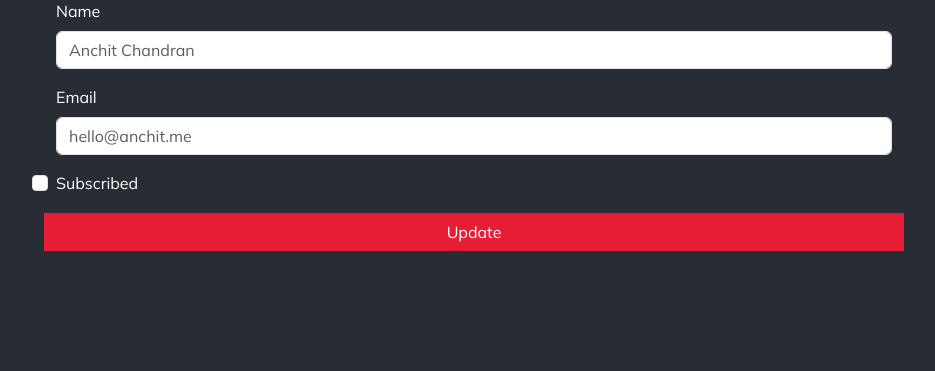
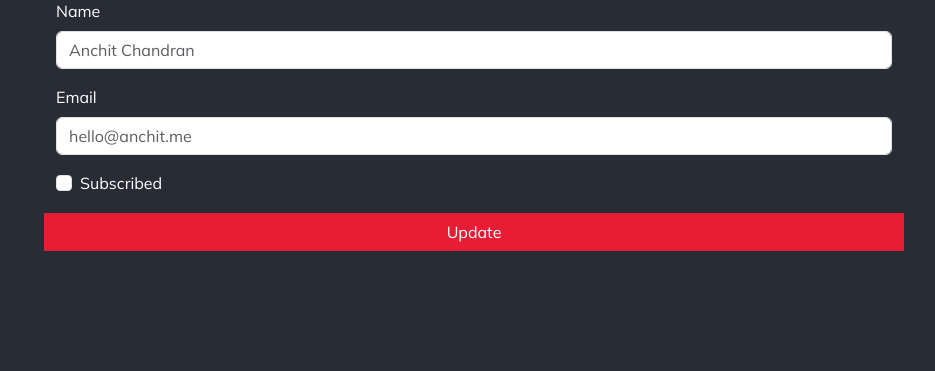
Before and after one commit to anchit-chandran/django-personal-website, a Django app: template app_website/templates/app_website/view_subscriber.html in a window 1280 px wide. Shown: the part 59-430 px from the top of the page, without its empty margins (166-1101 px from the left). Run offline with Django 4.2, Linux system fonts and the light colour scheme; the template is opened without the code that fills it: values that come from a table or form of the project are taken from there, others are empty; parts of the project's set-up code (start-up, migrations or seed data) failed here and were passed over.

Commit message:
fixes edit subscriber form
Signed-off-by: Anchit <anchit97123@gmail.com>

```diff
--- a/app_website/templates/app_website/view_subscriber.html
+++ b/app_website/templates/app_website/view_subscriber.html
@@ -16,7 +16,7 @@
         {{ form.email }}
     </div>
     <div class="col-12 mb-3">
-        <div class="form-check ps-0">
+        <div class="form-check">
             {{ form.subscribed }}
             <label class="form-check-label" for="{{ form.subscribed.id_for_label }}">
                 {{ form.subscribed.label}}
```
